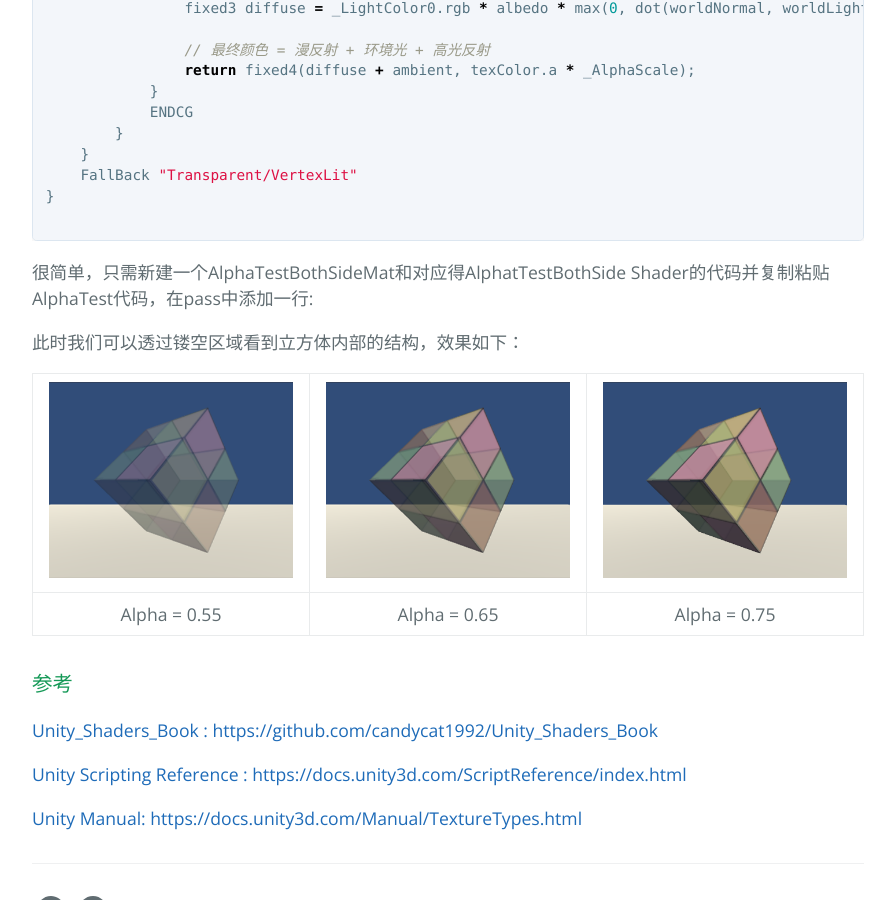
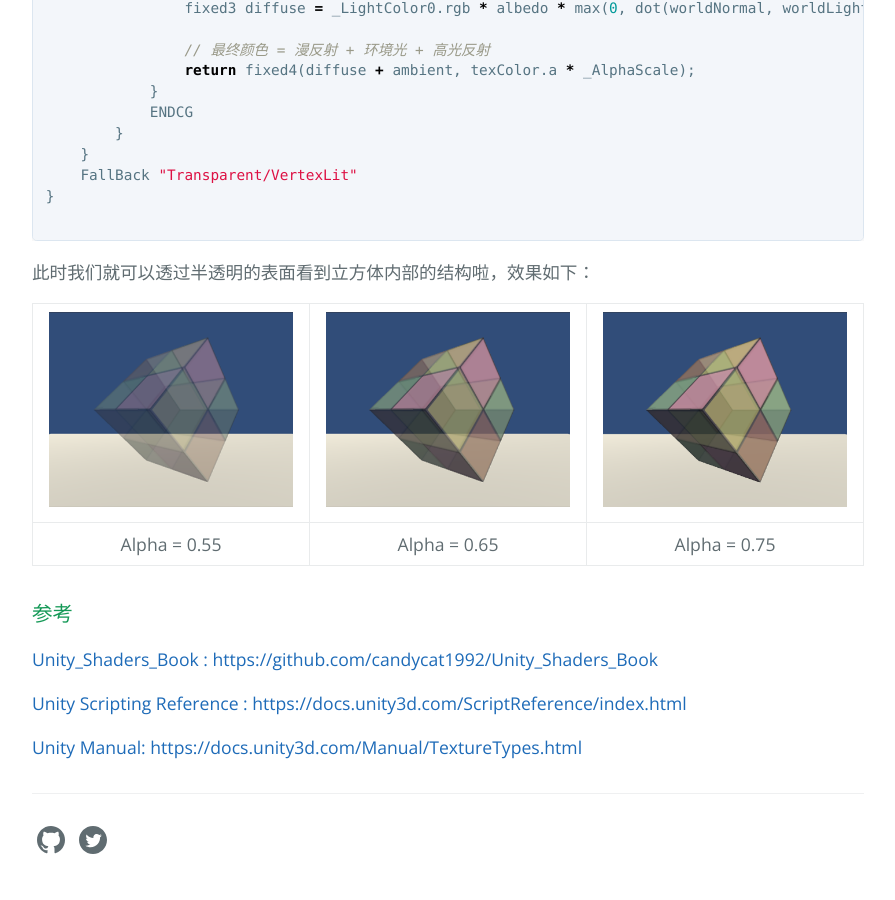
Before and after one commit to wonderly321/wonderly321.github.io, a Jekyll site: the page built from _posts/2019-11-13-Alpha-Effect-III.md, in a window 1280 px wide and 900 px high, scrolled down 7352 px. Shown: the whole window, without its empty margins (192-1087 px from the left). Built offline with Jekyll 4.4.1, drawn with Linux system fonts in a browser that asks for light colours; some of the changed text lies outside the part shown.

Commit message:
update Alpha III slightly

```diff
--- a/_posts/2019-11-13-Alpha-Effect-III.md
+++ b/_posts/2019-11-13-Alpha-Effect-III.md
@@ -310,9 +310,7 @@
 
 
 
-很简单，只需新建一个AlphaTestBothSideMat和对应得AlphatTestBothSide Shader的代码并复制粘贴AlphaTest代码，在pass中添加一行:
-
-此时我们可以透过镂空区域看到立方体内部的结构，效果如下：
+此时我们就可以透过半透明的表面看到立方体内部的结构啦，效果如下：
 
 | ![]({{site.url}}/assets/image/illustrations/7_1_4.png) | ![]({{site.url}}/assets/image/illustrations/7_1_5.png) | ![]({{site.url}}/assets/image/illustrations/7_1_6.png) |
 | :----------------------------------------------------: | :----------------------------------------------------: | :----------------------------------------------------: |
```
Also changed, not shown: other parts of _posts/2019-11-13-Alpha-Effect-III.md (+1 -1 lines).
